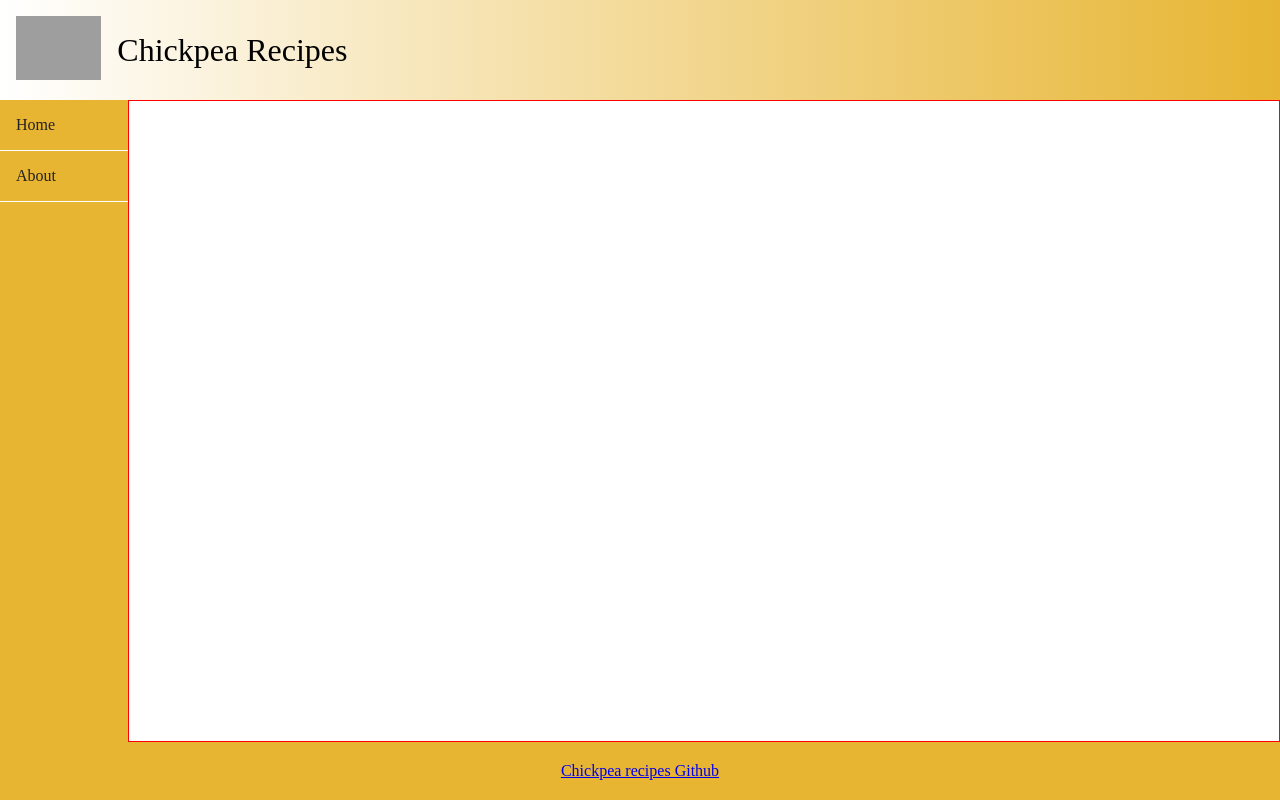
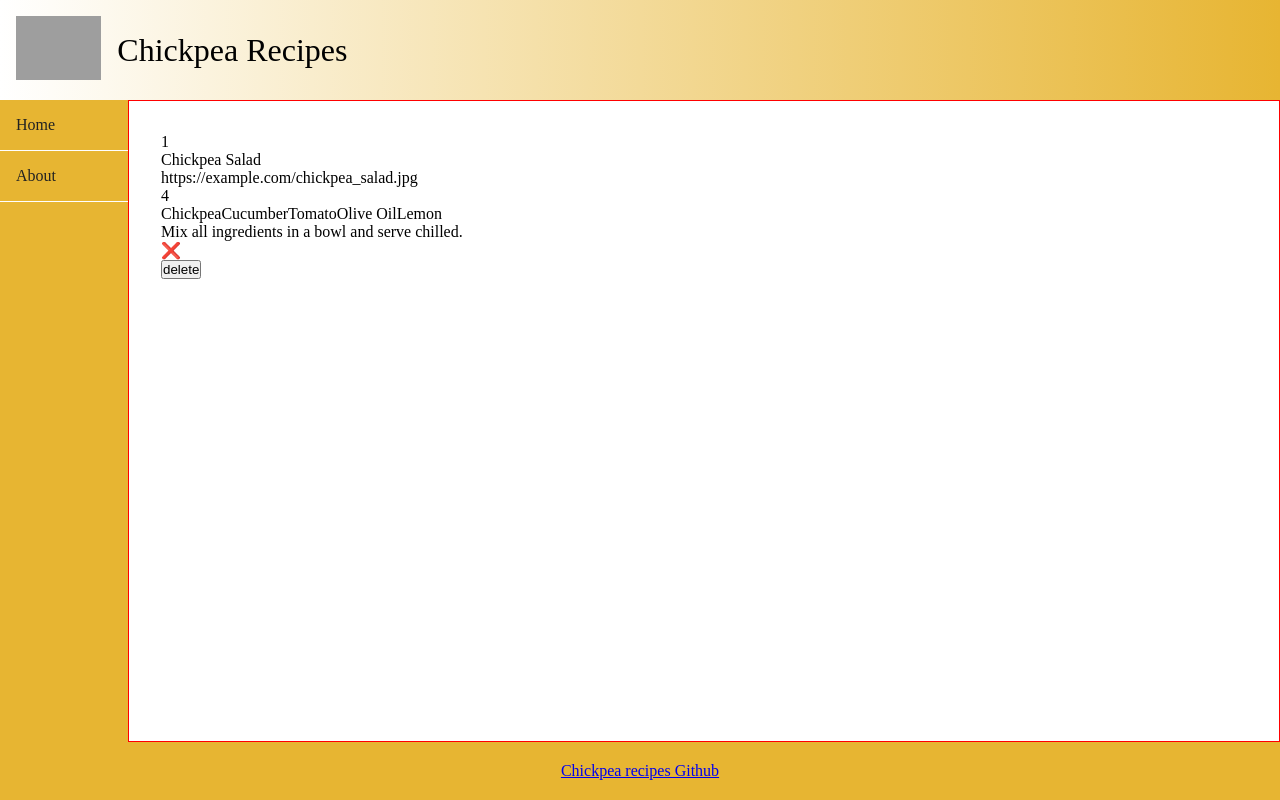
Before and after one commit to sven-andersson-es/chickpea-recipes, a React (Vite) app: page /recipes/1 in a window 1280 px wide. Built offline with nearby package versions, Linux system fonts and the light colour scheme; grey boxes are pictures that could not be loaded.

Commit message:
detail first version

```diff
--- a/src/App.jsx
+++ b/src/App.jsx
@@ -1,5 +1,4 @@
 import { useState } from 'react'
-import reactLogo from './assets/react.svg'
 import Navbar from './components/Navbar'
 import Sidebar from './components/Sidebar'
 import Footer from './components/Footer'
@@ -7,8 +6,10 @@ import RecipeList from './components/recipeList'
 import { Routes, Route } from 'react-router-dom'
 import AboutPage from './pages/AboutPage'
 import DashboardPage from './pages/DashboardPage'
-import ItemsDetailsPage from './pages/ItemDetailsPage'
+import ItemDetailsPage from './pages/ItemDetailsPage'
 import NotFoundPage from './pages/NotFoundPage'
+import recipesArray from "./assets/data/recipes.json"
+
 
 function App() {
 
@@ -21,7 +22,7 @@ function App() {
       <Routes>
         <Route path='/' element={<DashboardPage/>} />
         <Route path='/about' element={<AboutPage/>} />
-        <Route path='/recipes/:recipeId' element={<ItemsDetailsPage/>} />
+        <Route path='/recipes/:recipeId' element={<ItemDetailsPage recipes={recipesArray}/>} />
         <Route path='*' element={<NotFoundPage/>} />
       </Routes>
       </div>
--- a/src/components/RecipeCard.jsx
+++ b/src/components/RecipeCard.jsx
@@ -1,4 +1,5 @@
 import "./RecipeCard.css"
+import { Link } from "react-router-dom";
 
 function RecipeCard(props) {
     const {eachRecipe: {id,title,imageUrl,servings,ingredients,cookingInstructions,done} } = props;
@@ -11,6 +12,7 @@ function RecipeCard(props) {
             <p>{ingredients}</p>
             <p>{cookingInstructions}</p>
             <p>{done ? "✅" : "❌ "}</p>
+            <Link to={`/recipes/${id}`}>Details</Link>
             <button>delete</button>
         </li>
     )
--- a/src/pages/DashboardPage.jsx
+++ b/src/pages/DashboardPage.jsx
@@ -1,9 +1,9 @@
 import RecipeList from "../components/recipeList"
 
-function DashboardPage () {
+function DashboardPage (props) {
     return (
         <>
-           <RecipeList />
+           <RecipeList recipes={props.recipes}/>
         </>
     )
 }
--- a/src/pages/ItemDetailsPage.jsx
+++ b/src/pages/ItemDetailsPage.jsx
@@ -1,9 +1,32 @@
-function ItemsDetailsPage () {
-    return (
-        <>
+import { useParams } from "react-router-dom";
 
-        </>
-    )
+function ItemsDetailsPage(props) {
+	// const {eachRecipe: {id,title,imageUrl,servings,ingredients,cookingInstructions,done} } = props;
+	const allRecipes = props.recipes;
+	console.log("allRecipes", allRecipes);
+
+	const params = useParams();
+	console.log("params.recipeId", params.recipeId);
+
+    //Important, in our json we have the id as typeof number, which created problems - Ask Marcel!
+	const recipeToDisplay = allRecipes.find(
+		(recipe) => recipe.id.toString() === params.recipeId
+	);
+
+	console.log(recipeToDisplay);
+
+	return (
+		<div className="details-page-card">
+			<p>{recipeToDisplay.id}</p>
+			<p>{recipeToDisplay.title}</p>
+			<p>{recipeToDisplay.imageUrl}</p>
+			<p>{recipeToDisplay.servings}</p>
+			<p>{recipeToDisplay.ingredients}</p>
+			<p>{recipeToDisplay.cookingInstructions}</p>
+			<p>{recipeToDisplay.done ? "✅" : "❌ "}</p>
+			<button>delete</button>
+		</div>
+	);
 }
 
-export default ItemsDetailsPage
+export default ItemsDetailsPage;
```
Also changed, not shown: 1 other file (tests, documents, lock files or other folders).
